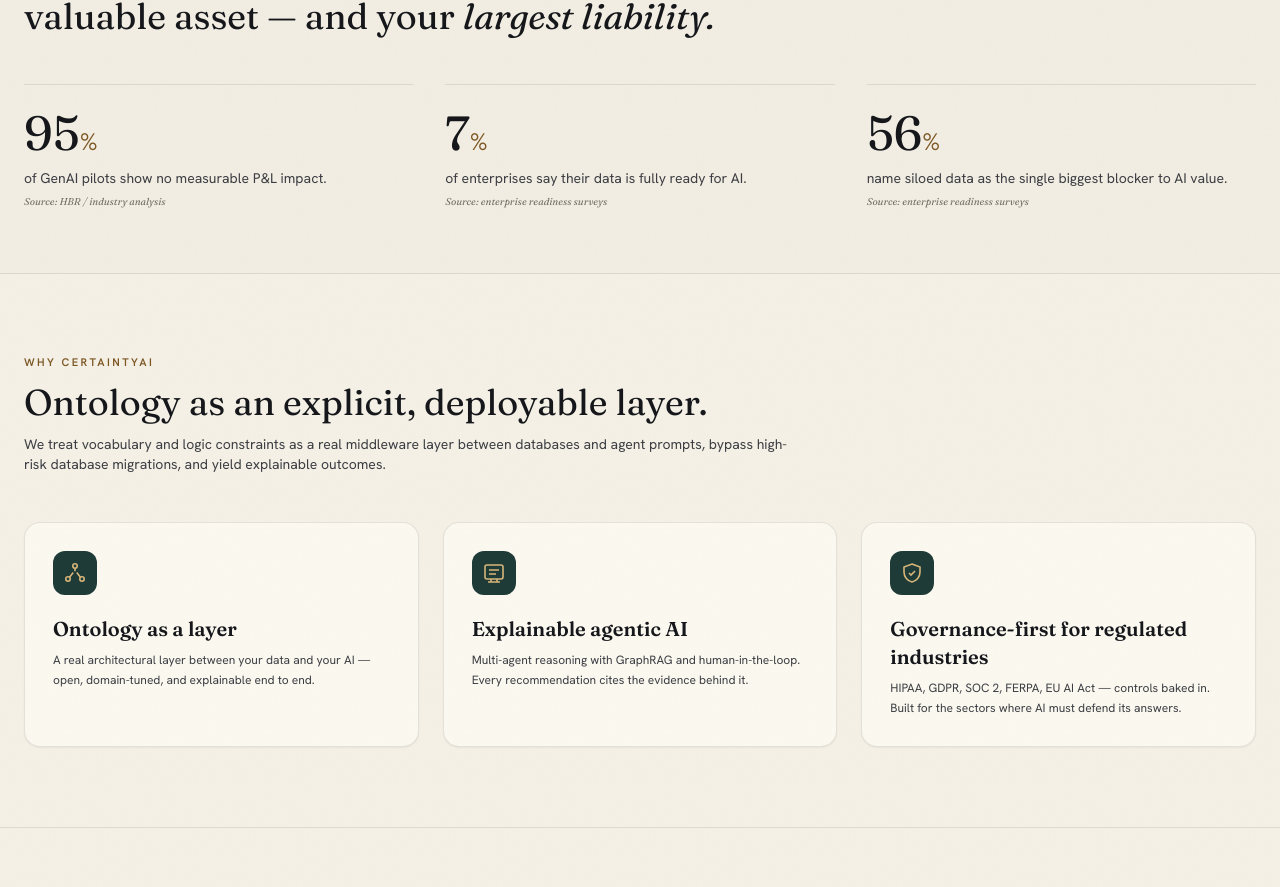
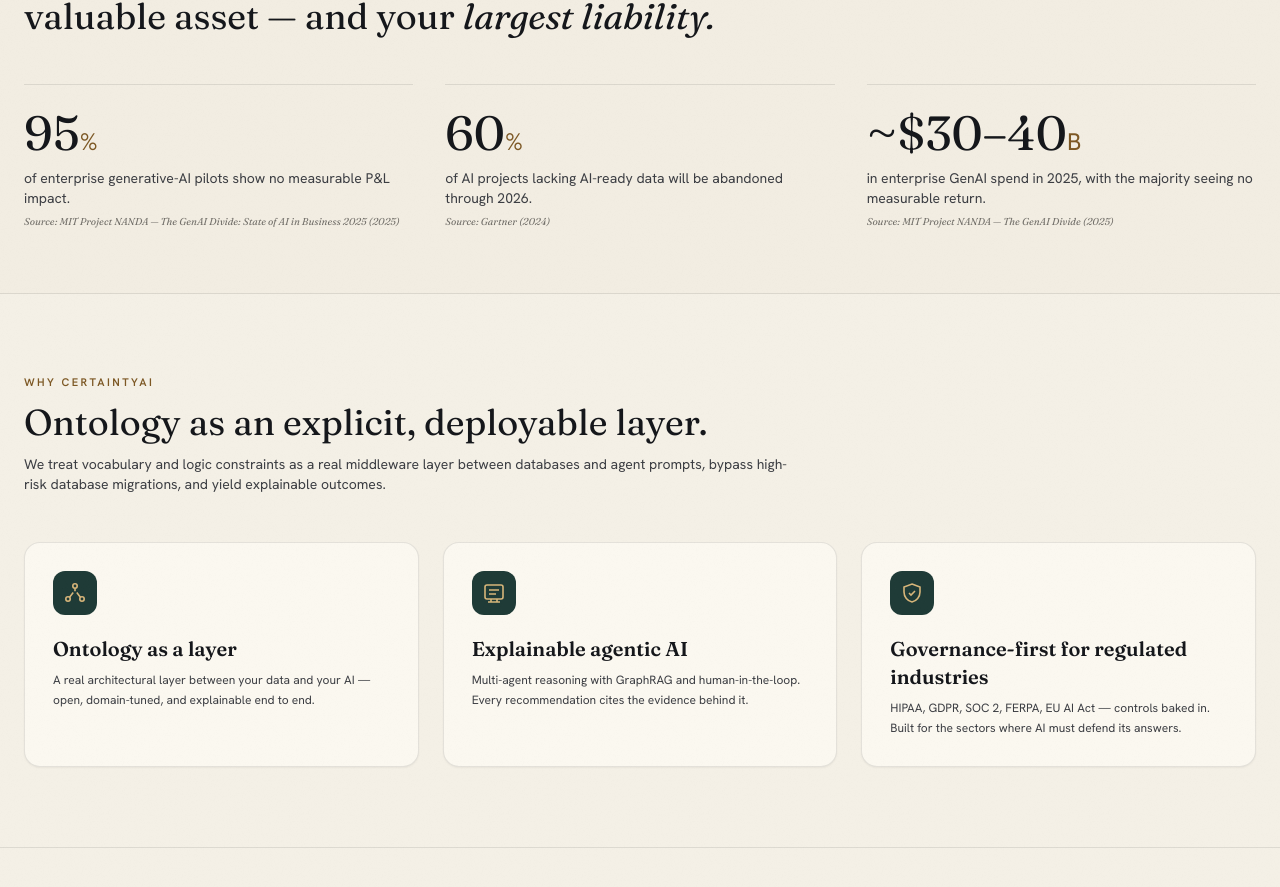
Before and after one commit to mdxblocks-ai/certaintyai-public, a React (Vite) app in the folder frontend/: page / in a window 1280 px wide. Shown: the part 829-1716 px from the top of the page. Built offline with nearby package versions, Linux system fonts and the light colour scheme; no server answers.

Commit message:
feat: update public landing page statistics with exact sources

```diff
--- a/frontend/src/pages/Landing.jsx
+++ b/frontend/src/pages/Landing.jsx
@@ -171,27 +171,27 @@ export default function Landing() {
                 95<span className="text-[#7C5723] text-2xl font-sans-brand font-normal">%</span>
               </div>
               <div className="text-sm text-[#3B3D42] mt-2.5">
-                of GenAI pilots show no measurable P&amp;L impact.
+                of enterprise generative-AI pilots show no measurable P&amp;L impact.
               </div>
-              <div className="text-[10px] text-[#73706A] mt-1.5 italic font-serif-brand">Source: HBR / industry analysis</div>
+              <div className="text-[10px] text-[#73706A] mt-1.5 italic font-serif-brand">Source: MIT Project NANDA — The GenAI Divide: State of AI in Business 2025 (2025)</div>
             </div>
             <div className="border-t border-[#14161A]/10 pt-6">
               <div className="font-serif-brand text-5xl font-normal text-[#14161A]">
-                7<span className="text-[#7C5723] text-2xl font-sans-brand font-normal">%</span>
+                60<span className="text-[#7C5723] text-2xl font-sans-brand font-normal">%</span>
               </div>
               <div className="text-sm text-[#3B3D42] mt-2.5">
-                of enterprises say their data is fully ready for AI.
+                of AI projects lacking AI-ready data will be abandoned through 2026.
               </div>
-              <div className="text-[10px] text-[#73706A] mt-1.5 italic font-serif-brand">Source: enterprise readiness surveys</div>
+              <div className="text-[10px] text-[#73706A] mt-1.5 italic font-serif-brand">Source: Gartner (2024)</div>
             </div>
             <div className="border-t border-[#14161A]/10 pt-6">
               <div className="font-serif-brand text-5xl font-normal text-[#14161A]">
-                56<span className="text-[#7C5723] text-2xl font-sans-brand font-normal">%</span>
+                ~$30–40<span className="text-[#7C5723] text-2xl font-sans-brand font-normal">B</span>
               </div>
               <div className="text-sm text-[#3B3D42] mt-2.5">
-                name siloed data as the single biggest blocker to AI value.
+                in enterprise GenAI spend in 2025, with the majority seeing no measurable return.
               </div>
-              <div className="text-[10px] text-[#73706A] mt-1.5 italic font-serif-brand">Source: enterprise readiness surveys</div>
+              <div className="text-[10px] text-[#73706A] mt-1.5 italic font-serif-brand">Source: MIT Project NANDA — The GenAI Divide (2025)</div>
             </div>
           </div>
         </div>
```
